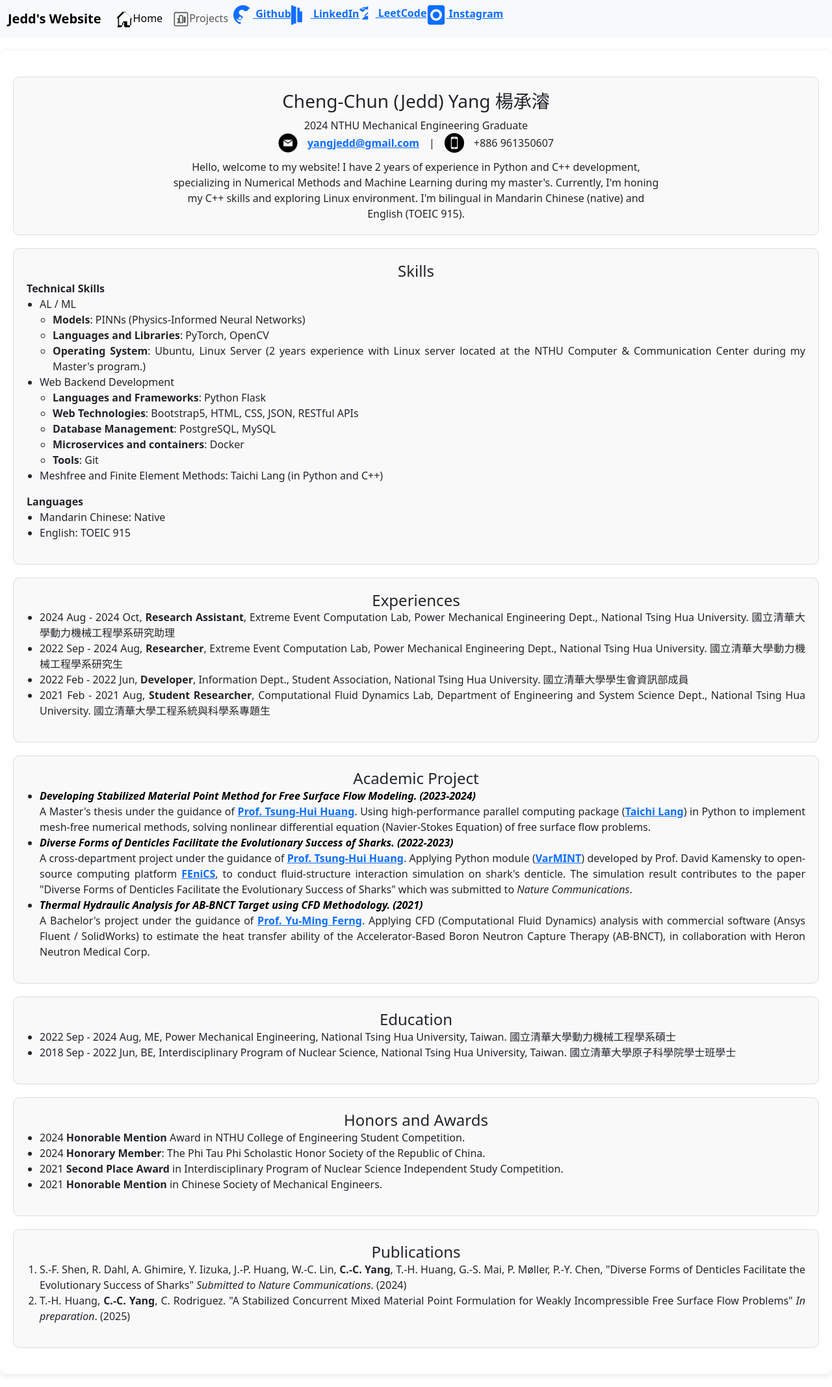
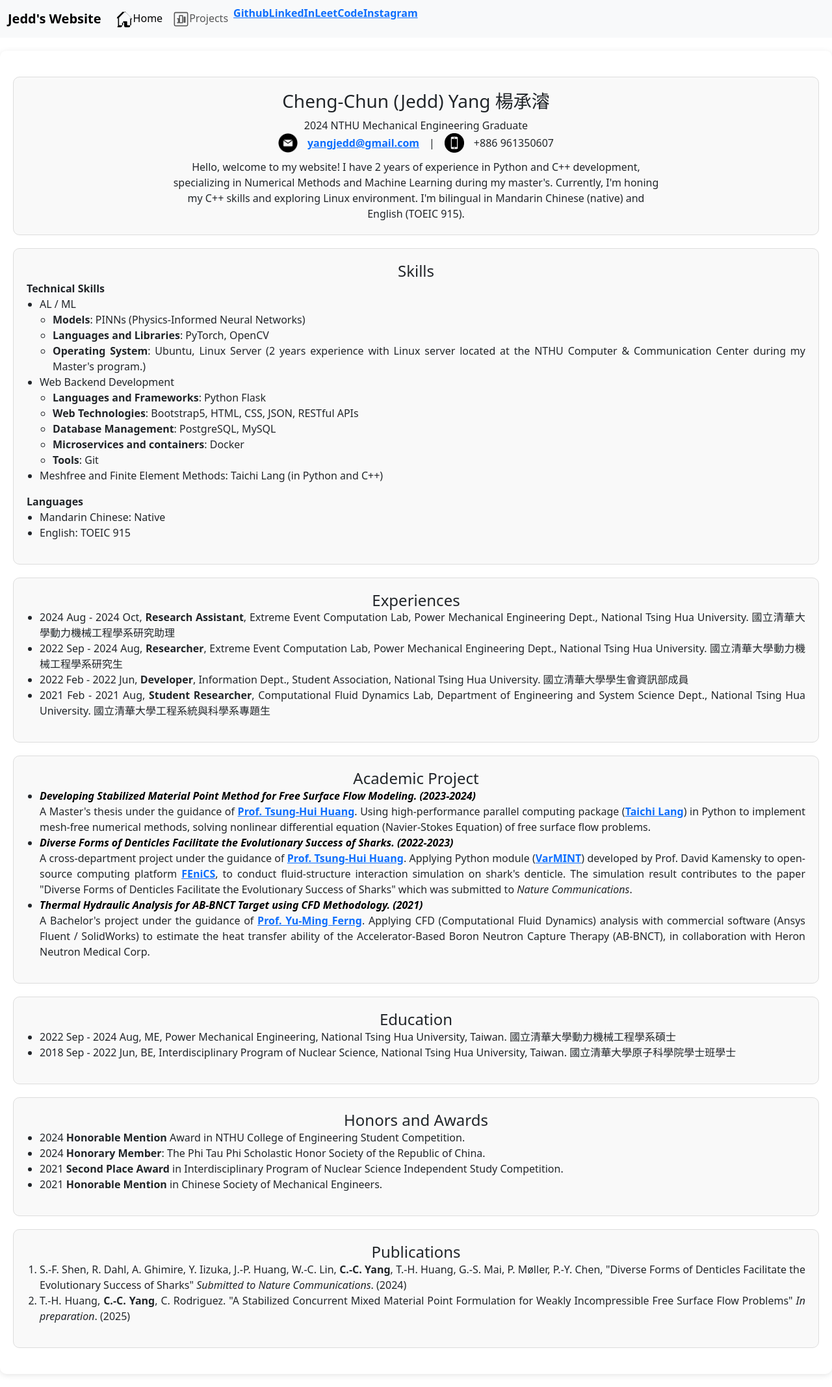
Before and after one commit to jeddiot/jedd-cv, a Jekyll site: the page built from index.html, in a window 1280 px wide. Shown: the whole page at 65% size. Built offline with Jekyll 4.4.1, drawn with Linux system fonts in a browser that asks for light colours.

Commit message:
Updated formats

```diff
--- a/_layouts/base.html
+++ b/_layouts/base.html
@@ -35,36 +35,24 @@
                         <li class="nav-item">
                             <a href="https://github.com/jeddiot" target="_blank">
                                 <!-- <img src="pic/github-logo.png" alt="GitHub" width="30" height="30"> -->
-                                <svg xmlns="http://www.w3.org/2000/svg" width="30" height="30" fill="currentColor" class="bi bi-github" viewBox="0 0 16 16">
-                                    <path d="M8 0C3.58 0 0 3.58 0 8c0 3.53 2.29 6.53 5.47 7.59.4.08.55-.17.55-.37v-1.48c-2.17.47-2.63-.97-2.63-.97-.35-.89-.86-1.13-.86-1.13-.71-.48.05-.48.05-.48 1.29 0 1.97 1.33 1.97 1.33.56-.89 1.49-1.13 1.49-1.13.99-.72 1.71-.92 1.71-.92.71-.48.09-.93-.19-.93-.65 0-1.12.39-1.12.89v1.2c0 .35-.31.62-.69.62-.88 0-1.45-.59-1.45-1.33 0-.8.62-1.41 1.41-1.41.47 0 .88.28 1.12.69.21-.45.46-.87.76-1.23-.39-.03-.76-.15-1.12-.35-.35-.2-.66-.43-.95-.7-.29-.27-.54-.56-.76-.87-.17-.26-.26-.56-.26-.87 0-.91.5-1.71 1.25-2.04.39-.23.84-.36 1.3-.36.39 0 .75.08 1.1.24.18.09.35.2.52.32.31.22.62.48.91.75.18-.05.36-.09.55-.12.61-.08 1.17-.32 1.65-.7.48-.37.81-.89.81-1.49C15.4 3.58 11.8 0 8 0z"/>
-                                </svg>
                                 Github
                             </a>
                         </li>
                         <li class="nav-item">
                             <a href="https://www.linkedin.com/in/cheng-chun-yang/" target="_blank">
                                 <!-- <img src="pic/linkedin-logo.png" alt="LinkedIn" width="30" height="30"> -->
-                                <svg xmlns="http://www.w3.org/2000/svg" width="30" height="30" fill="currentColor" class="bi bi-linkedin" viewBox="0 0 16 16">
-                                    <path d="M1 0a1 1 0 0 1 1 1v14a1 1 0 0 1-1 1H0V1a1 1 0 0 1 1-1h1zM2 1h2v14H2V1zm3 1h2v3H5V2zM5 5h2v9H5V5zM7 5h2v9h-2V5zM7 7h2v7H7V7z"/>
-                                </svg>
                                 LinkedIn
                             </a>
                         </li>
                         <li class="nav-item">
                             <a href="https://leetcode.com/u/jeddiot/" target="_blank">
                                 <!-- <img src="pic/leetcode-logo.png" alt="LeetCode" width="25" height="30"> -->
-                                <svg xmlns="http://www.w3.org/2000/svg" width="25" height="25" fill="currentColor" class="bi bi-code" viewBox="0 0 16 16">
-                                    <path d="M0 3.5a.5.5 0 0 1 .5-.5h5.25a.5.5 0 0 1 .354.854L3.354 5.854a.5.5 0 0 1-.708 0L.146 3.854a.5.5 0 0 1 0-.708L4.354 1.146a.5.5 0 0 1 .708.708L2.207 3.5H8a.5.5 0 0 1 .5.5v9a.5.5 0 0 1-.5.5H2.207l6.854-6.854a.5.5 0 0 1-.708-.708l-3.5 3.5a.5.5 0 0 1 0 .708L7.5 10H8a.5.5 0 0 1 .5-.5v-9z"/>
-                                </svg>
                                 LeetCode
                             </a>
                         </li>
                         <li class="nav-item">
                             <a href="https://www.instagram.com/jeddcodes/" target="_blank">
                                 <!-- <img src="pic/instagram-logo.png" alt="Instagram" width="30" height="30"> -->
-                                <svg xmlns="http://www.w3.org/2000/svg" width="30" height="30" fill="currentColor" class="bi bi-instagram" viewBox="0 0 16 16">
-                                    <path d="M12.9 0a2.1 2.1 0 0 1 2.1 2.1v11.8a2.1 2.1 0 0 1-2.1 2.1H3.1A2.1 2.1 0 0 1 1 13.9V2.1A2.1 2.1 0 0 1 3.1 0h9.8zM8 3.2a4.8 4.8 0 1 0 0 9.6A4.8 4.8 0 0 0 8 3.2zm0 7.6a2.8 2.8 0 1 1 0-5.6 2.8 2.8 0 0 1 0 5.6zM12.4 3.5a.5.5 0 1 1-.707-.707.5.5 0 0 1 .707.707z"/>
-                                </svg>
                                 Instagram
                             </a>
                         </li>
```
